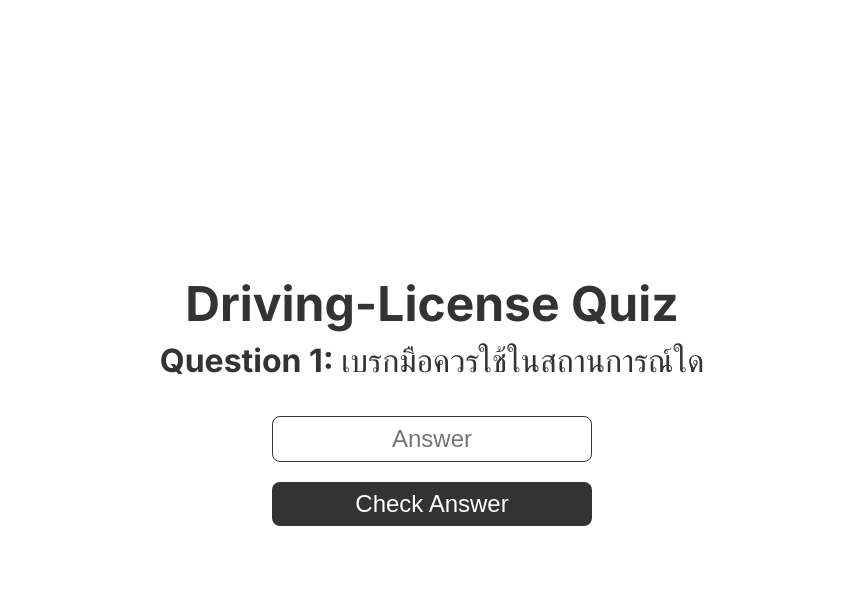
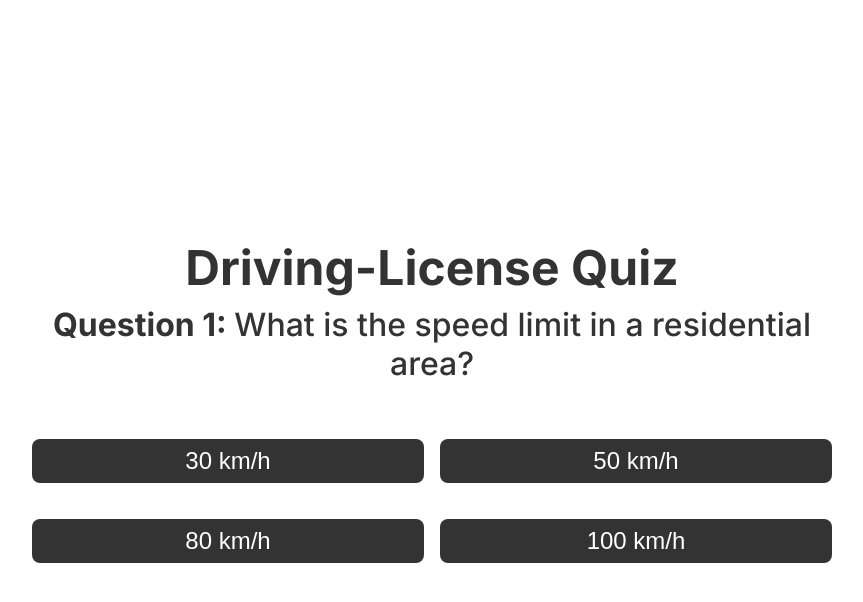
Before and after one commit to NinePTH/driving-license-quiz, a React (Vite) app: page / in a window 1280 px wide. Both pictures are taken after a click on the button "Start". Shown: the top 602 px of the page, without its empty margins (208-1071 px from the left). Built offline with nearby package versions, Linux system fonts and the light colour scheme.

Commit message:
Add choice quiz

```diff
--- a/src/App.tsx
+++ b/src/App.tsx
@@ -1,10 +1,11 @@
 // import { useState } from 'react'
-import Quiz from "./components/Quiz";
+// import Quiz from "./components/Quiz";
+import Quiz2 from "./components/Quiz2";
 
 function App() {
   return (
     <>
-      <Quiz />
+      <Quiz2 />
     </>
   );
 }
--- /dev/null
+++ b/src/components/Quiz2.tsx
@@ -0,0 +1,62 @@
+import React, { useState } from "react";
+import questionData from "../data/questionData2";
+
+// Function to shuffle an array using Fisher-Yates algorithm
+function shuffleArray<T>(array: T[]): T[] {
+  const shuffled = [...array];
+  for (let i = shuffled.length - 1; i > 0; i--) {
+    const j = Math.floor(Math.random() * (i + 1));
+    [shuffled[i], shuffled[j]] = [shuffled[j], shuffled[i]];
+  }
+  return shuffled;
+}
+
+const Quiz2: React.FC = () => {
+  const [shuffledQuestions, setShuffledQuestions] = useState<typeof questionData>([]);
+  const [questionNumber, setQuestionNumber] = useState<number>(0);
+  const [isStart, setIsStart] = useState(false);
+  const [complete, setComplete] = useState(false);
+
+  function start() {
+    setShuffledQuestions(shuffleArray(questionData)); // Shuffle questions at the start
+    setQuestionNumber(0);
+    setComplete(false);
+    setIsStart(true);
+  }
+
+  function handleAnswerSelection(answer: string) {
+    if (answer === shuffledQuestions[questionNumber].answer) {
+      if (questionNumber + 1 < shuffledQuestions.length) {
+        setQuestionNumber((prev) => prev + 1);
+      } else {
+        setComplete(true);
+      }
+    }
+  }
+
+  return (
+    <div className="quiz">
+      <h1>Driving-License Quiz</h1>
+      {!isStart ? (
+        <button onClick={start}>Start</button>
+      ) : complete ? (
+        <h2 style={{ fontWeight: 500 }}>You have completed the quiz</h2>
+      ) : (
+        <>
+          <h2>
+            Question {questionNumber + 1}: <span>{shuffledQuestions[questionNumber].question}</span>
+          </h2>
+          <div className="options">
+            {shuffledQuestions[questionNumber].options.map((option: string, index: number) => (
+              <button className="answer-button" key={index} onClick={() => handleAnswerSelection(option)}>
+                {option}
+              </button>
+            ))}
+          </div>
+        </>
+      )}
+    </div>
+  );
+};
+
+export default Quiz2;
--- /dev/null
+++ b/src/data/questionData2.ts
@@ -0,0 +1,14 @@
+export const questionData = [
+    {
+        question: "What is the speed limit in a residential area?",
+        options: ["30 km/h", "50 km/h", "80 km/h", "100 km/h"],
+        answer: "50 km/h"
+      },
+    {
+        question: "Ok?",
+        options: ["ok", "ko", "no", "no"],
+        answer: "ok"
+      },
+]
+
+export default questionData
--- a/src/index.css
+++ b/src/index.css
@@ -45,6 +45,15 @@ input {
     text-align: center;
 }
 
+.options {
+    display: grid;
+    grid-template-columns: repeat(2, 1fr);
+    gap: 1rem;
+    align-items: center;
+    justify-items: center;
+    width: 100%;
+}
+
 button {
     padding: 0.5rem 1rem;
     margin-top: 1.25rem;
@@ -58,6 +67,19 @@ button {
     transition: background-color 0.3s ease;
 }
 
+.answer-button {
+    padding: 0.5rem 1rem;
+    width: 100%;
+    font-size: 1.5rem;
+    background-color: #333;
+    color: #fff;
+    border: none;
+    border-radius: 0.5rem;
+    cursor: pointer;
+    transition: background-color 0.3s ease;
+}
+
+
 button:active {
     transform: translateY(2px);
   }
```
